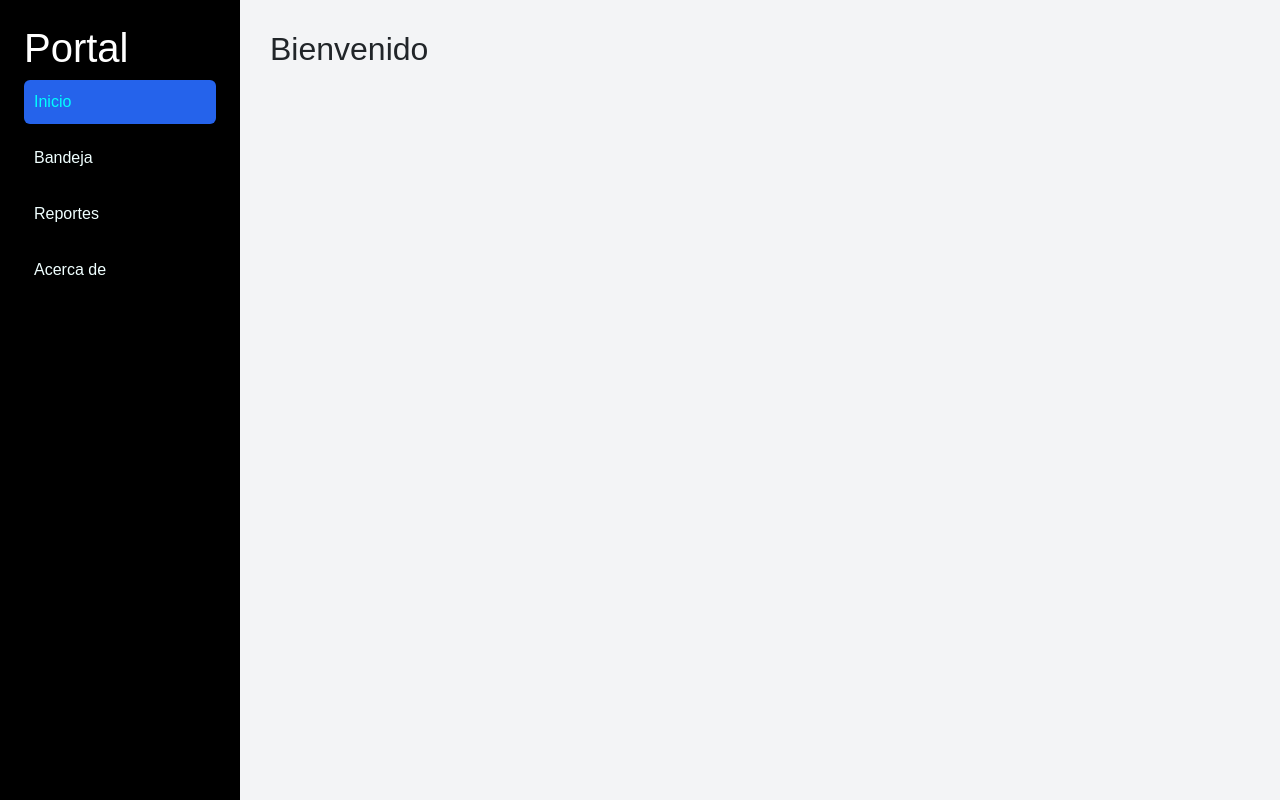
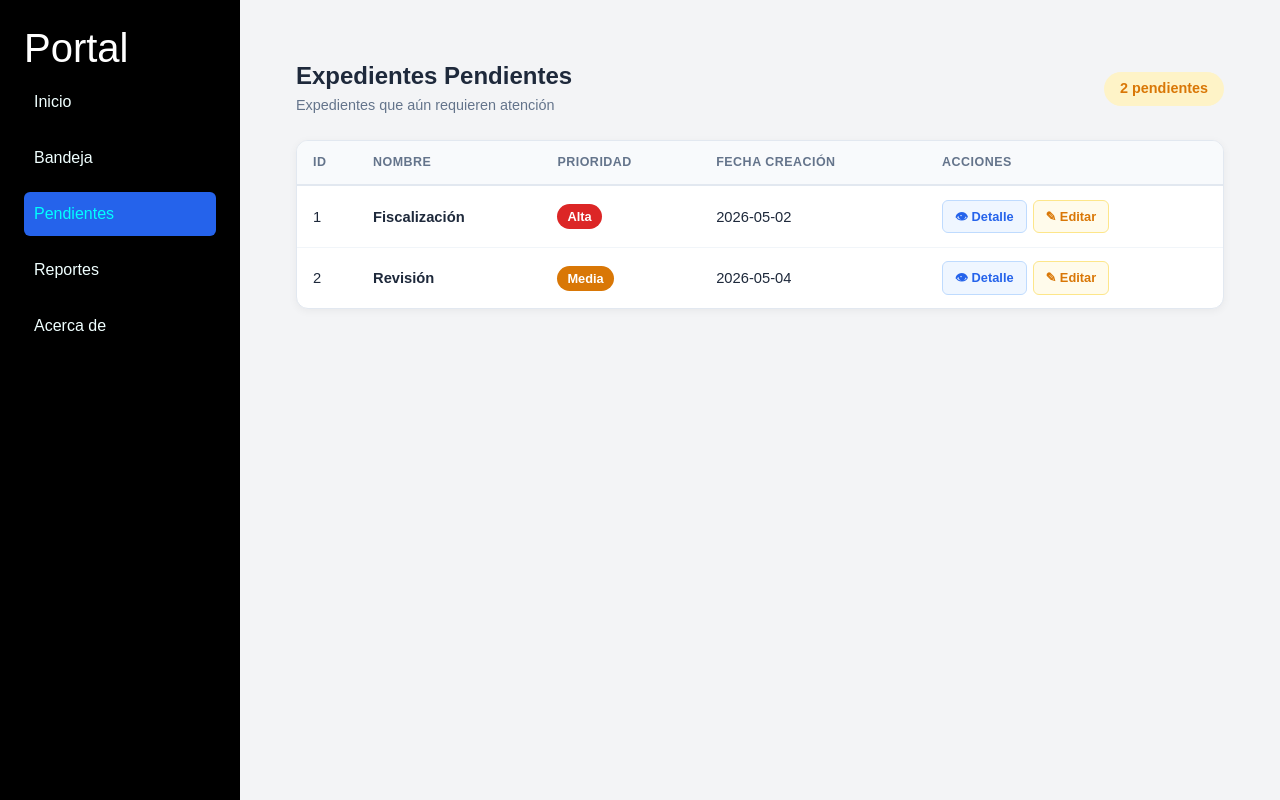
Before and after one commit to jopinones/curso-angular, an Angular app: page /pendientes in a window 1280 px wide. Before the commit this address led to /. Built offline with nearby package versions, Linux system fonts and the light colour scheme.

Commit message:
feat: agrega menu Pendiente

```diff
--- a/src/app/app.html
+++ b/src/app/app.html
@@ -4,8 +4,9 @@
 
         <nav>
             <a routerLink="/" routerLinkActive="activo" [routerLinkActiveOptions]="{exact: true}">Inicio</a>
-            <a routerLink="/bandeja" routerLinkActive="activo" >Bandeja</a>
-            <a routerLink="/reportes" routerLinkActive="activo" >Reportes</a>
+            <a routerLink="/bandeja" routerLinkActive="activo">Bandeja</a>
+            <a routerLink="/pendientes" routerLinkActive="activo">Pendientes</a>
+            <a routerLink="/reportes" routerLinkActive="activo">Reportes</a>
             <a routerLink="/acerca" routerLinkActive="activo" >Acerca de</a>
         </nav>
     </aside>
--- a/src/app/app.routes.ts
+++ b/src/app/app.routes.ts
@@ -5,6 +5,7 @@ import { Acerca } from './pages/acerca/acerca';
 import { Reportes } from './pages/reportes/reportes';
 import { DetalleExpediente } from './pages/detalle-expediente/detalle-expediente';
 import { EditarExpediente } from './pages/editar-expediente/editar-expediente';
+import { Pendientes } from './pages/pendientes/pendientes';
 
 export const routes: Routes = [
     {
@@ -14,6 +15,10 @@ export const routes: Routes = [
     {
         path: 'bandeja',
         component: Bandeja
+    },
+    {
+        path: 'pendientes',
+        component: Pendientes
     },
     {
         path: 'acerca',
--- /dev/null
+++ b/src/app/pages/pendientes/pendientes.css
@@ -0,0 +1,178 @@
+.contenedor {
+  max-width: 960px;
+  margin: 32px auto;
+  padding: 0 16px;
+  font-family: Arial, Helvetica, sans-serif;
+}
+
+.pendientes-header {
+  display: flex;
+  align-items: center;
+  justify-content: space-between;
+  margin-bottom: 24px;
+  gap: 16px;
+}
+
+.pendientes-titulo {
+  font-size: 1.5rem;
+  font-weight: 700;
+  color: #1e293b;
+  margin: 0 0 4px 0;
+}
+
+.pendientes-subtitulo {
+  font-size: 0.9rem;
+  color: #64748b;
+  margin: 0;
+}
+
+.badge-contador {
+  background: #fef3c7;
+  color: #d97706;
+  font-weight: 700;
+  font-size: 0.9rem;
+  padding: 6px 16px;
+  border-radius: 20px;
+  white-space: nowrap;
+}
+
+/* Tabla */
+.tabla-contenedor {
+  background: #ffffff;
+  border: 1px solid #e2e8f0;
+  border-radius: 12px;
+  overflow: hidden;
+  box-shadow: 0 2px 8px rgba(0, 0, 0, 0.05);
+}
+
+.tabla {
+  width: 100%;
+  border-collapse: collapse;
+}
+
+.tabla thead tr {
+  background: #f8fafc;
+  border-bottom: 2px solid #e2e8f0;
+}
+
+.tabla th {
+  padding: 0.75rem 1rem;
+  font-size: 0.78rem;
+  font-weight: 700;
+  text-transform: uppercase;
+  color: #64748b;
+  letter-spacing: 0.04em;
+  text-align: left;
+}
+
+.tabla td {
+  padding: 0.85rem 1rem;
+  border-bottom: 1px solid #f1f5f9;
+  color: #1e293b;
+  font-size: 0.92rem;
+  vertical-align: middle;
+}
+
+.tabla tbody tr:last-child td {
+  border-bottom: none;
+}
+
+.tabla tbody tr:hover {
+  background: #fffbeb;
+}
+
+.col-id {
+  color: #94a3b8;
+  font-size: 0.82rem;
+  width: 60px;
+}
+
+.col-nombre {
+  font-weight: 600;
+}
+
+/* Badges de prioridad */
+.badge-prioridad {
+  padding: 3px 10px;
+  border-radius: 20px;
+  font-size: 0.8rem;
+  font-weight: 600;
+  display: inline-block;
+  white-space: nowrap;
+  color: #ffffff;
+}
+
+.prioridad-alta {
+  background-color: #dc2626;
+}
+
+.prioridad-media {
+  background-color: #d97706;
+}
+
+.prioridad-baja {
+  background-color: #16a34a;
+}
+
+/* Acciones */
+.acciones {
+  display: flex;
+  gap: 6px;
+  align-items: center;
+}
+
+.btn {
+  display: inline-flex;
+  align-items: center;
+  gap: 5px;
+  padding: 0.5rem 1rem;
+  border-radius: 8px;
+  border: none;
+  font-size: 0.88rem;
+  font-weight: 600;
+  cursor: pointer;
+  transition: background 0.18s;
+  white-space: nowrap;
+  text-decoration: none;
+}
+
+.btn-accion {
+  padding: 0.38rem 0.75rem;
+  font-size: 0.8rem;
+  border-radius: 6px;
+  border: 1px solid transparent;
+}
+
+.btn-accion-detalle {
+  background: #eff6ff;
+  color: #2563eb;
+  border-color: #bfdbfe;
+}
+
+.btn-accion-detalle:hover {
+  background: #dbeafe;
+}
+
+.btn-accion-editar {
+  background: #fffbeb;
+  color: #d97706;
+  border-color: #fde68a;
+}
+
+.btn-accion-editar:hover {
+  background: #fef3c7;
+}
+
+/* Estado vacío */
+.vacio {
+  text-align: center;
+  padding: 48px 24px;
+  color: #94a3b8;
+}
+
+.vacio-icono {
+  font-size: 2.5rem;
+  display: block;
+  margin-bottom: 10px;
+  color: #16a34a;
+}
--- /dev/null
+++ b/src/app/pages/pendientes/pendientes.html
@@ -0,0 +1,56 @@
+<div class="contenedor">
+
+  <div class="pendientes-header">
+    <div>
+      <h1 class="pendientes-titulo">Expedientes Pendientes</h1>
+      <p class="pendientes-subtitulo">Expedientes que aún requieren atención</p>
+    </div>
+    <span class="badge-contador">{{ expedientes.length }} pendiente{{ expedientes.length !== 1 ? 's' : '' }}</span>
+  </div>
+
+  <div class="tabla-contenedor">
+    @if (expedientes.length === 0) {
+      <div class="vacio">
+        <span class="vacio-icono">&#10003;</span>
+        <p>No hay expedientes pendientes. ¡Todo al día!</p>
+      </div>
+    } @else {
+      <table class="tabla">
+        <thead>
+          <tr>
+            <th>ID</th>
+            <th>Nombre</th>
+            <th>Prioridad</th>
+            <th>Fecha creación</th>
+            <th>Acciones</th>
+          </tr>
+        </thead>
+        <tbody>
+          @for (expediente of expedientes; track expediente.id) {
+            <tr>
+              <td class="col-id">{{ expediente.id }}</td>
+              <td class="col-nombre">{{ expediente.nombre }}</td>
+              <td>
+                <span class="badge-prioridad" [ngClass]="{
+                  'prioridad-alta': expediente.prioridad === 'Alta',
+                  'prioridad-media': expediente.prioridad === 'Media',
+                  'prioridad-baja': expediente.prioridad === 'Baja'
+                }">{{ expediente.prioridad || '—' }}</span>
+              </td>
+              <td>{{ expediente.fechaCreacion }}</td>
+              <td class="acciones">
+                <button class="btn btn-accion btn-accion-detalle" [routerLink]="['/expediente', expediente.id]" title="Ver detalle">
+                  &#128065; Detalle
+                </button>
+                <button class="btn btn-accion btn-accion-editar" [routerLink]="['/expedientes/editar', expediente.id]" title="Editar">
+                  &#9998; Editar
+                </button>
+              </td>
+            </tr>
+          }
+        </tbody>
+      </table>
+    }
+  </div>
+
+</div>
--- /dev/null
+++ b/src/app/pages/pendientes/pendientes.ts
@@ -0,0 +1,21 @@
+import { Component, OnInit } from '@angular/core';
+import { RouterLink } from '@angular/router';
+import { CommonModule } from '@angular/common';
+import { Expediente } from '../../../models/expediente';
+import { ExpedienteService } from '../../services/expediente';
+
+@Component({
+  selector: 'app-pendientes',
+  imports: [CommonModule, RouterLink],
+  templateUrl: './pendientes.html',
+  styleUrl: './pendientes.css',
+})
+export class Pendientes implements OnInit {
+  expedientes: Expediente[] = [];
+
+  constructor(private expedienteService: ExpedienteService) {}
+
+  ngOnInit(): void {
+    this.expedientes = this.expedienteService.obtenerExpediente().filter(e => e.estado === 'Pendiente');
+  }
+}
```
